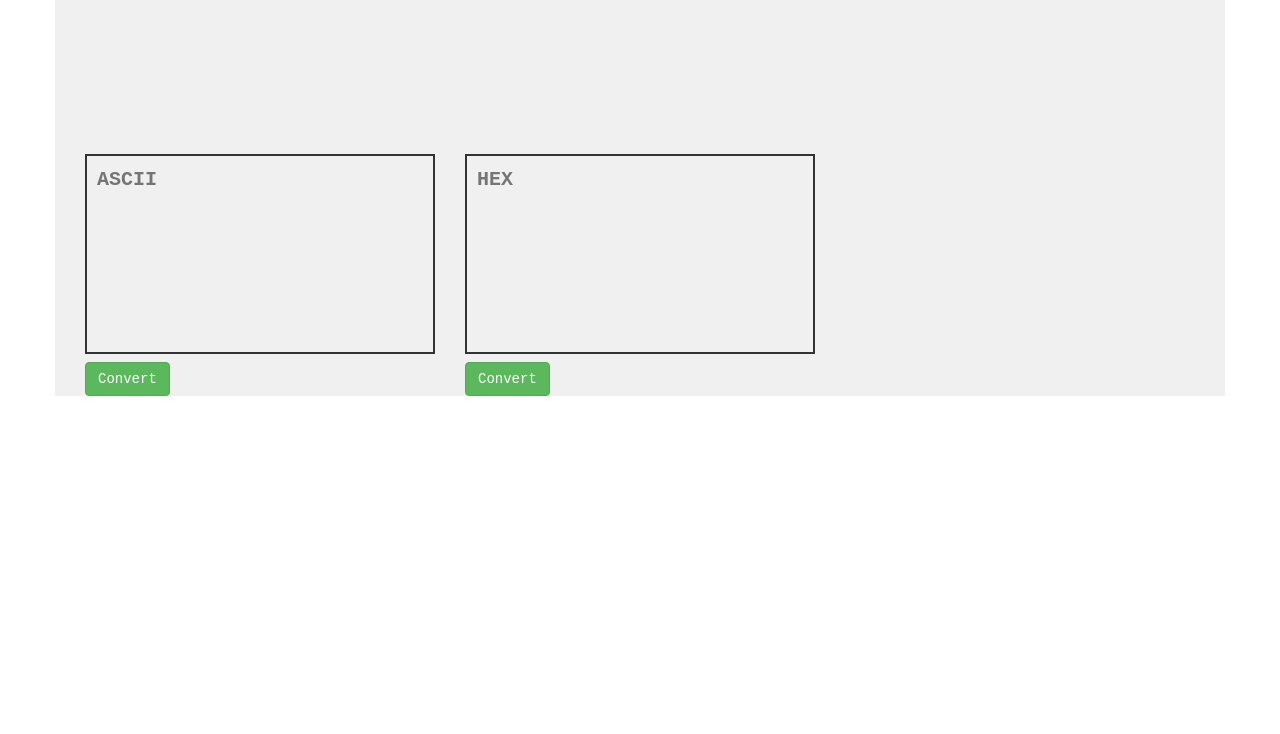
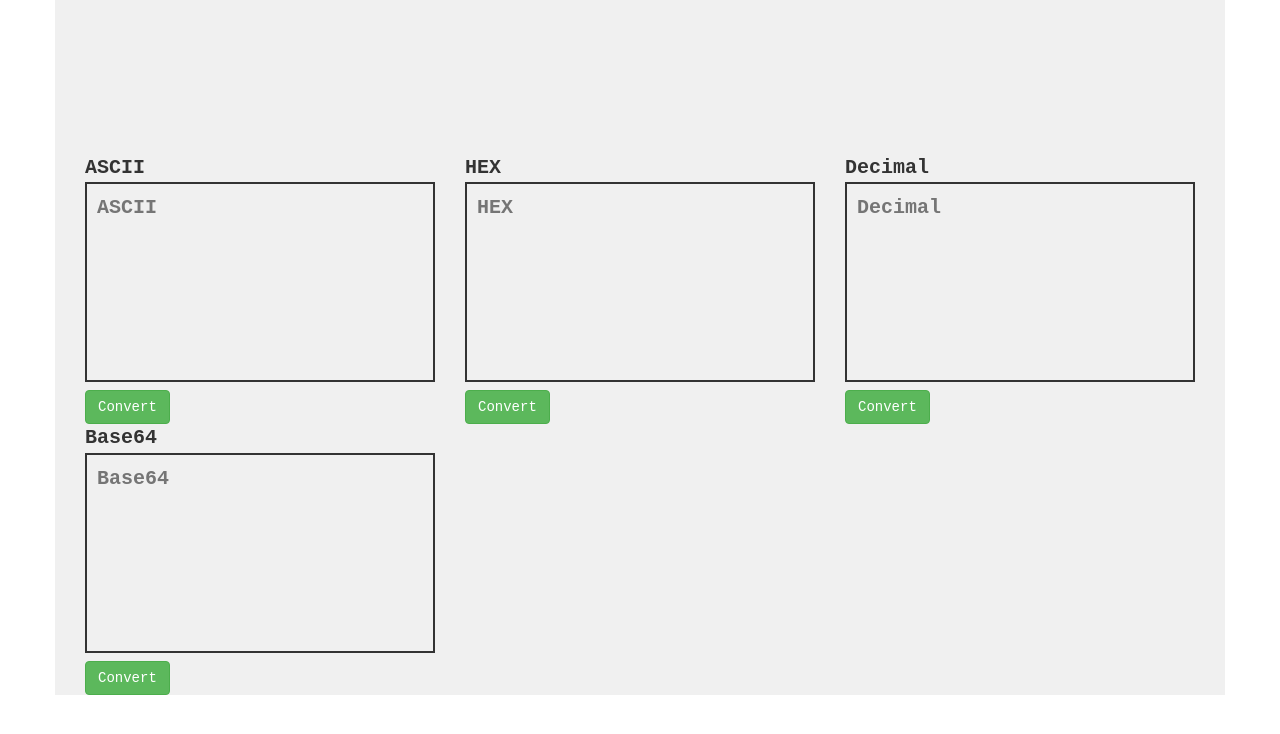
Before and after one commit to ArjunMG/arjunmg-portfolio, a PHP site: page /string-functions.html in a window 1280 px wide. Shown: the top 734 px of the page. Run offline with PHP 8.4, Linux system fonts and the light colour scheme.

Commit message:
Added more functionalities to string functions

```diff
--- a/script.js
+++ b/script.js
@@ -1,12 +1,16 @@
 // to set an update interval at every 2 sec(2000ms)
-var callAPI = (asciiString) => {
+var callAPI = (inputString, inputType) => {
+    console.log(inputString +':' +inputType)
     let url = "https://l8dbng5792.execute-api.us-east-1.amazonaws.com/dev"; // test url
     // assuming data is json, if it is text use response.text()
     var myHeaders = new Headers();
     // add content type header to object
     myHeaders.append("Content-Type", "application/json");
     // using built in JSON utility package turn object to string and store in a variable
-    var raw = JSON.stringify({"asciiString": asciiString});
+    var raw = JSON.stringify({"inputString": inputString, "inputType": inputType});
+
+    console.log(raw);
+
     // create a JSON object with parameters for API call and store in a variable
     var requestOptions = {
         method: 'POST',
@@ -18,10 +22,14 @@ var callAPI = (asciiString) => {
     fetch(url, requestOptions)
     .then(response => response.text())
     .then(result => {
-        let textArea = document.getElementById("hexString");
         // parsing the JSON value to string
         let resp = JSON.parse(result);
-        textArea.value = resp.body;
+        console.log(resp);
+
+        document.getElementById("hexString").value = resp.hexString;
+        document.getElementById("asciiString").value = resp.asciiString;
+        document.getElementById("decString").value = resp.decimalString;
+        document.getElementById("base64String").value = resp.base64String;
     })
     .catch(error => console.log('error', error));
 }
--- a/string-functions.html
+++ b/string-functions.html
@@ -18,12 +18,27 @@
 
     <div class="container  main-body">
         <div class="col-md-4">
-            <textarea style="resize: none;" name="asciiString" id="asciiString" placeholder="ASCII"></textarea>
-            <button type="button btn-default" class="btn btn-success" onclick="callAPI(document.getElementById('asciiString').value), 'ascii'">Convert</button>
+          <span>ASCII</span><br>
+          <textarea name="asciiString" id="asciiString" placeholder="ASCII"></textarea>
+          <br>
+          <button type="button btn-default" class="btn btn-success" onclick="callAPI(document.getElementById('asciiString').value, 'ascii')">Convert</button>
         </div>
         <div class="col-md-4">
-            <textarea style="resize: none;" name="hexString" id="hexString" placeholder="HEX"></textarea>
-            <button type="button btn-default" class="btn btn-success" onclick="callAPI(document.getElementById('asciiString').value), 'hex'">Convert</button>
+          <span>HEX</span><br>
+          <textarea name="hexString" id="hexString" placeholder="HEX"></textarea>
+          <br>
+          <button type="button btn-default" class="btn btn-success" onclick="callAPI(document.getElementById('hexString').value, 'hex')">Convert</button>
+        </div>
+        <div class="col-md-4">
+          <span>Decimal</span><br>
+          <textarea name="decString" id="decString" placeholder="Decimal"></textarea>
+          <br>
+          <button type="button btn-default" class="btn btn-success" onclick="callAPI(document.getElementById('decString').value, 'decimal')">Convert</button>
+        </div><div class="col-md-4">
+          <span>Base64</span><br>
+          <textarea name="base64String" id="base64String" placeholder="Base64"></textarea>
+          <br>
+          <button type="button btn-default" class="btn btn-success" onclick="callAPI(document.getElementById('base64String').value, 'base64')">Convert</button>
         </div>
       </div>
   </body>
--- a/style.css
+++ b/style.css
@@ -40,11 +40,12 @@ footer{
 }
 
 textarea {
-    width: 350px;
+    width: 100%;
     height: 200px;
     border: 2px solid;
     margin-bottom: 8px;
     padding: 10px;
+    resize: none;
 }
 
 .nav-head{
```
